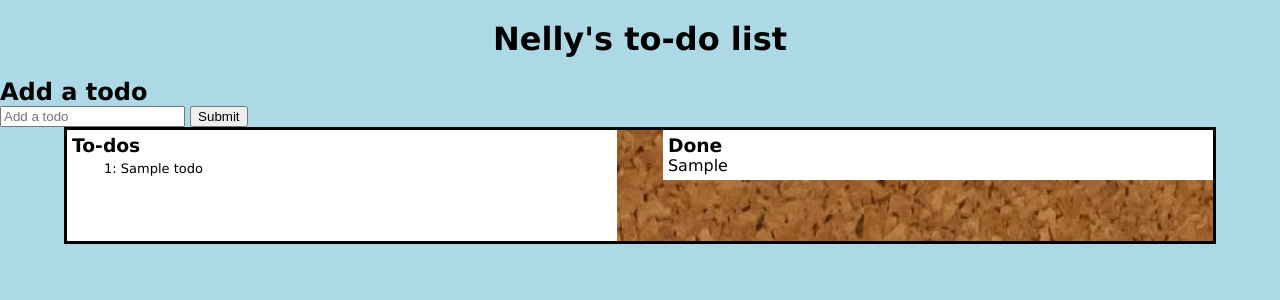
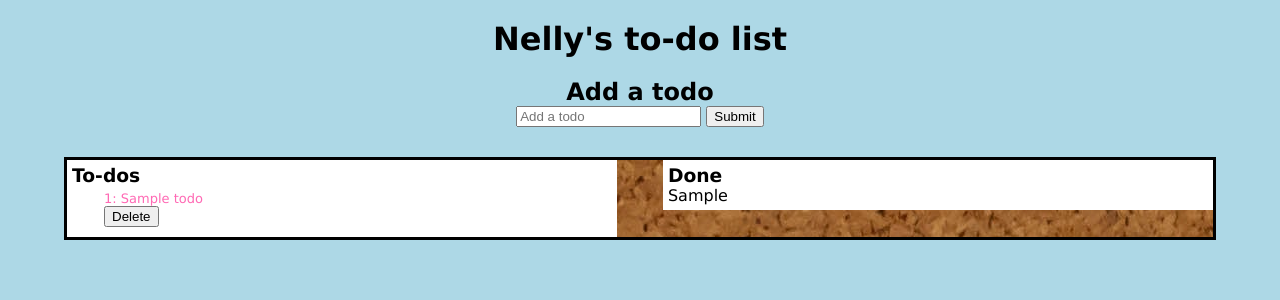
Before and after one commit to daniellaskinner/slimTodoApp, a PHP site: template templates/todos.phtml in a window 1280 px wide. Shown: the top 300 px of the page. Run offline with PHP 8.4, Linux system fonts and the light colour scheme; the template is opened without the code that fills it: most values are stand-ins (such as "Sample title", 1, 10 or a date in 2020).

Commit message:
started delete functionality, created js file with fetch request to php back-end

```diff
--- a/public/css/style.css
+++ b/public/css/style.css
@@ -13,11 +13,17 @@ h1 {
     margin: 20px;
 }
 
+.addTodo {
+    text-align: center;
+}
+
 main {
     width: 90%;
     border: 3px solid black;
     overflow: auto;
     background-image: url("./public/images/corkBoard.jpg");
+    margin-top: 30px;
+    margin-bottom: 50px;
 }
 
 .todo-board {
@@ -38,6 +44,14 @@ main {
     font-size: 13px;
     background-image: ;
     width: 90%;
-    height: 10%;
     padding: 5px;
+    overflow: auto;
 }
+
+.todo p {
+    color: hotpink;
+}
+
+.todo button {
+    float: left;
+}
--- /dev/null
+++ b/public/js/deleteTodo.js
@@ -0,0 +1,11 @@
+// document.getElementById(deleteTodo)
+
+document.getElementById('test').addEventListener("click", ()=> {
+    fetch('/todos', {
+        method: 'DELETE',
+        body: JSON.stringify({"id":"11"}),
+        headers: {
+            "Content-Type": "application/json"
+        }
+    })
+})
--- a/src/dependencies.php
+++ b/src/dependencies.php
@@ -21,5 +21,6 @@ return function (App $app) {
     $container['TodoModel'] = new TodoApp\Factories\TodoModelFactory();
     $container['SeeAllTodosController'] = new TodoApp\Factories\SeeAllTodosControllerFactory();
     $container['AddTodoController'] = new TodoApp\Factories\AddTodoControllerFactory();
+    $container['DeleteTodoController'] = new TodoApp\Factories\DeleteTodoControllerFactory();
 
 };
--- a/src/routes.php
+++ b/src/routes.php
@@ -17,5 +17,6 @@ return function (App $app) {
 
     $app->get('/todos', 'SeeAllTodosController');
     $app->post('/todos', 'AddTodoController');
+    $app->delete('/todos', 'DeleteTodoController');
 
 };
--- a/templates/todos.phtml
+++ b/templates/todos.phtml
@@ -2,24 +2,28 @@
 <head>
     <title>To-do list app!</title>
     <link rel="stylesheet" href="./css/style.css">
+    <script src="./js/deleteTodo.js" defer></script>
 
 </head>
 
 <h1>Nelly's to-do list</h1>
-    <h2>Add a todo</h2>
+<div class="addTodo">
+    <h2 id="test">Add a todo</h2>
     <form method="post">
         <input type="text" name="newTodo" formmethod="post" placeholder="Add a todo">
         <input type="submit" name="submit">
     </form>
+</div>
+
 
 <main>
         <div class="todo-board">
             <h3>To-dos</h3>
-            <?php
-            foreach($todos as $todo) {
-                echo "<div class='todo'>" . $todo['id'] . ': ' . $todo['todo'] . '<br>' . '</div>';
-            }
-            ?>
+                <?php
+                foreach($todos as $todo) {
+                    echo "<div class='todo'>" . '<p>' . $todo['id'] . ': ' . $todo['todo'] . '</p>' . "<button name='delete'>Delete</button>" . '</div>';
+                }
+                ?>
         </div>
 
         <div class="done">
```
Also changed, not shown: src/Classes/Controllers/DeleteTodoController.php (added, +24 -0 lines), src/Classes/Factories/DeleteTodoControllerFactory.php (added, +15 -0 lines), src/Classes/Models/TodoModel.php (+8 -1 lines).
